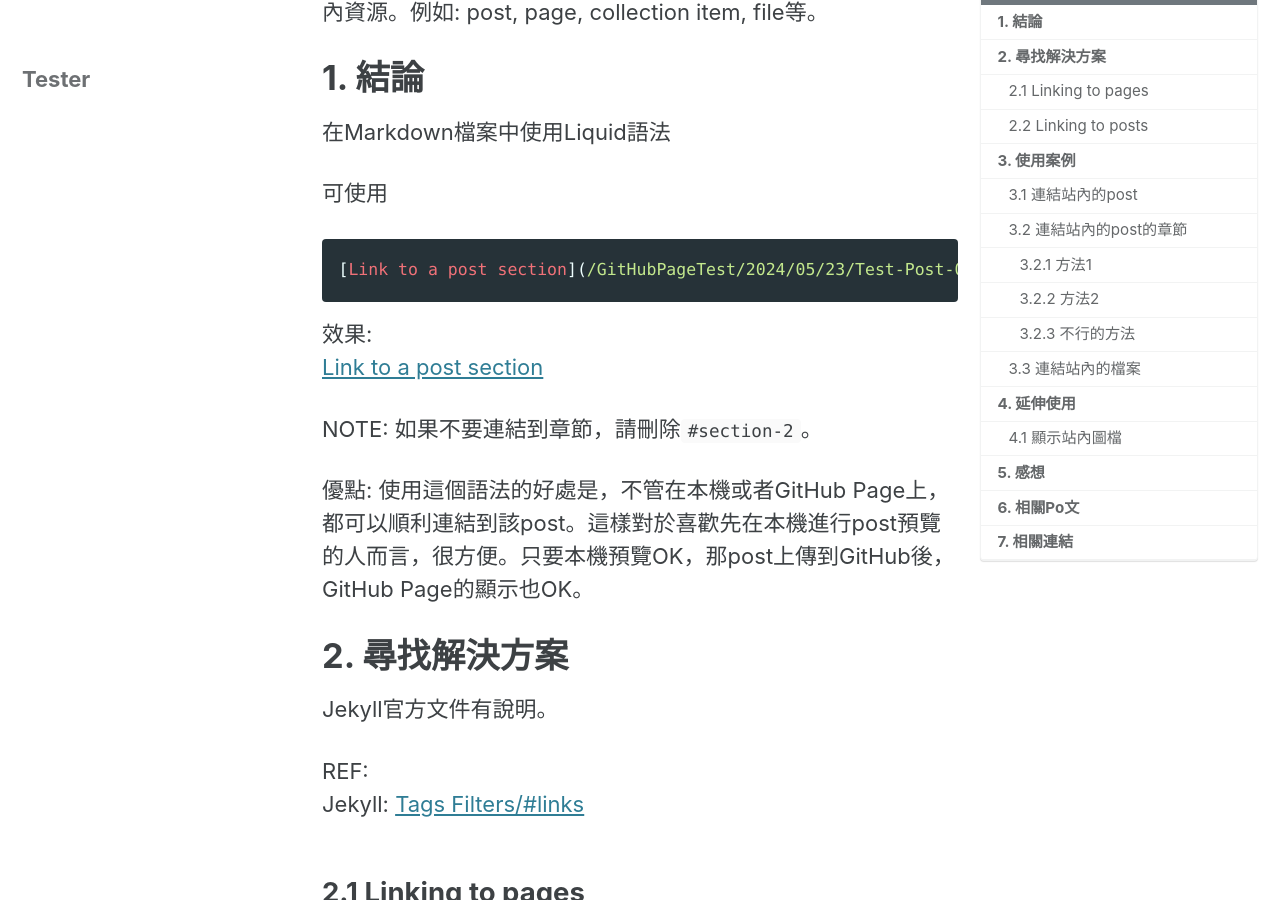
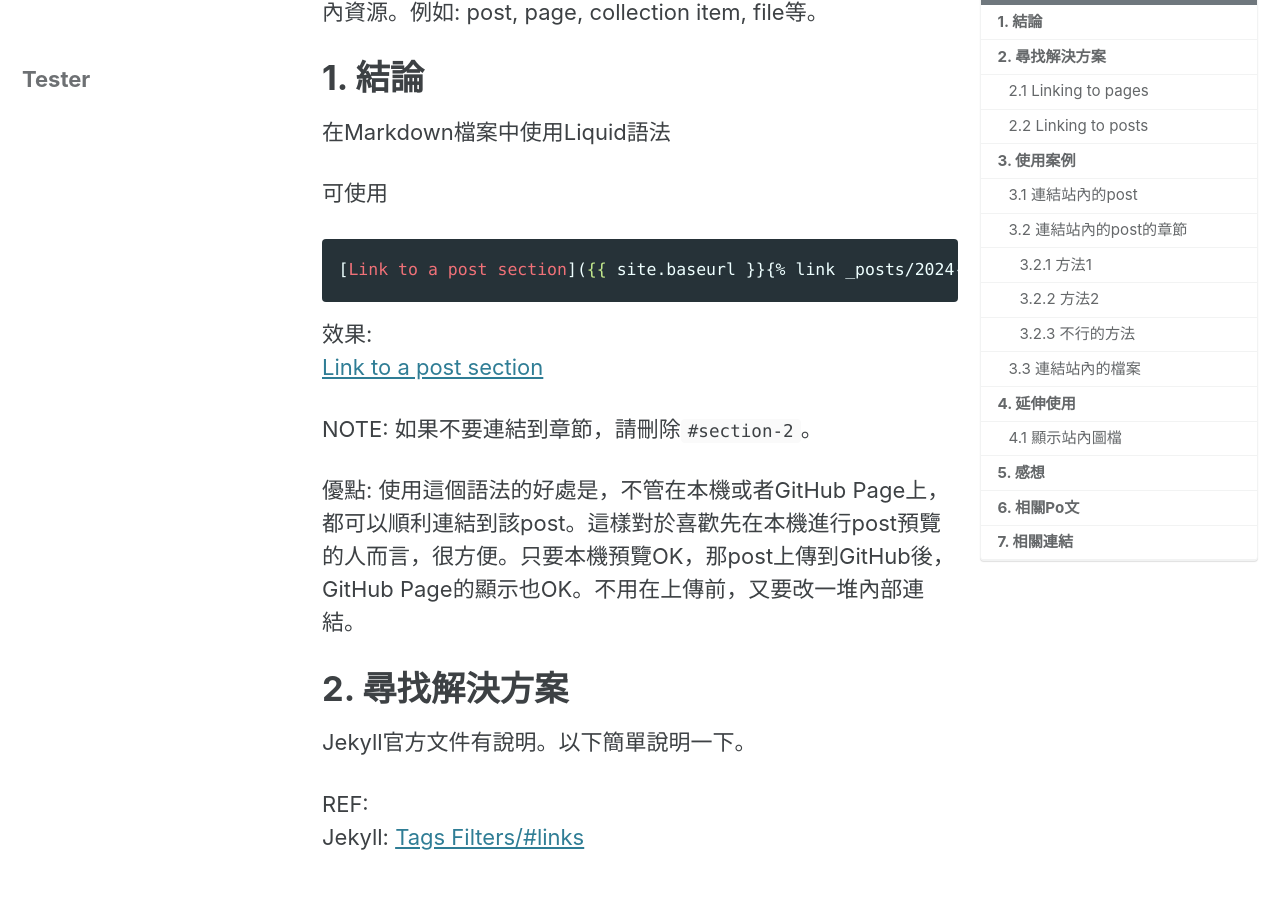
Before and after one commit to HsienChing/GitHubPageTest, a Jekyll site: the page built from _posts/2024-05-23-How-to-Link-Posts-pages-files-in-Jekyll-Generated-Website.md, in a window 1280 px wide and 900 px high, scrolled down 341 px. Built offline with Jekyll 4.4.1, drawn with Linux system fonts in a browser that asks for light colours; cached includes are drawn as plain includes; some of the changed text lies outside the part shown.

Commit message:
Update post

````diff
--- a/_posts/2024-05-23-How-to-Link-Posts-pages-files-in-Jekyll-Generated-Website.md
+++ b/_posts/2024-05-23-How-to-Link-Posts-pages-files-in-Jekyll-Generated-Website.md
@@ -21,20 +21,22 @@ toc_icon: "columns"
 在Markdown檔案中使用Liquid語法
 
 可使用
+{% raw %}
 ```markdown
 [Link to a post section]({{ site.baseurl }}{% link _posts/2024-05-23-Test-Post-01.md %}#section-2)
 ```
+{% endraw %}
 
 效果:
 [Link to a post section]({{ site.baseurl }}{% link _posts/2024-05-23-Test-Post-01.md %}#section-2)
 
 NOTE: 如果不要連結到章節，請刪除`#section-2`。
 
-優點: 使用這個語法的好處是，不管在本機或者GitHub Page上，都可以順利連結到該post。這樣對於喜歡先在本機進行post預覽的人而言，很方便。只要本機預覽OK，那post上傳到GitHub後，GitHub Page的顯示也OK。
+優點: 使用這個語法的好處是，不管在本機或者GitHub Page上，都可以順利連結到該post。這樣對於喜歡先在本機進行post預覽的人而言，很方便。只要本機預覽OK，那post上傳到GitHub後，GitHub Page的顯示也OK。不用在上傳前，又要改一堆內部連結。
 
 # 2. 尋找解決方案
 
-Jekyll官方文件有說明。
+Jekyll官方文件有說明。以下簡單說明一下。
 
 REF:
 Jekyll: [Tags Filters/#links](https://jekyllrb.com/docs/liquid/tags/#links)
@@ -140,9 +142,11 @@ Markdown語法:
 ### 3.2.2 方法2
 
 也可使用
+{% raw %}
 ```markdown
 [Link to a post section]({{ site.baseurl }}{% link _posts/2024-05-23-Test-Post-01.md %}#section-1)
 ```
+{% endraw %}
 
 效果:
 [Link to a post section]({{ site.baseurl }}{% link _posts/2024-05-23-Test-Post-01.md %}#section-1)
@@ -195,7 +199,7 @@ Markdown語法:
 # 5. 感想
 
 1. Jekyll有很多好用的工具，方便架站者使用。
-2. 看起來，又要對網站連結大改版了。
+2. 看起來，又要對網站內部連結大改版了。
 
 # 6. 相關Po文
 
````
Also changed, not shown: other parts of _posts/2024-05-23-How-to-Link-Posts-pages-files-in-Jekyll-Generated-Website.md (+4 -0 lines).
